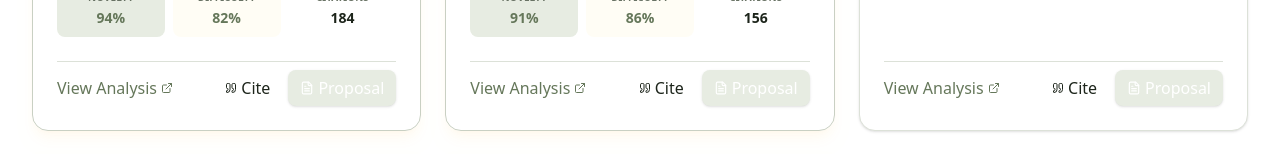
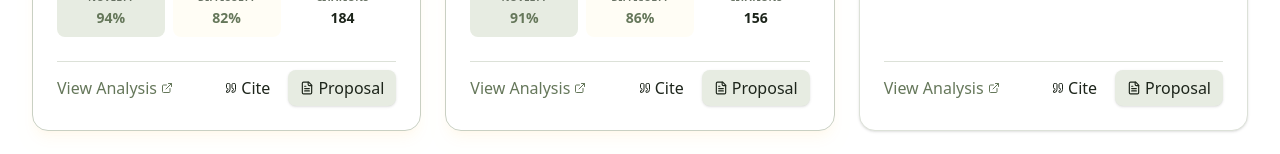
Before and after one commit to nur12islam/Thesis-Verse, a React (Vite) app: page /api/search in a window 1280 px wide. Shown: the part 2805-2959 px from the top of the page. Built offline with nearby package versions, Linux system fonts and the light colour scheme; no server answers.

Commit message:
fix light theme text contrast

```diff
--- a/src/index.css
+++ b/src/index.css
@@ -87,6 +87,11 @@ h1, h2, h3, h4 { color: var(--tv-heading); }
 .dark [class*="text-slate-"] { color: var(--tv-text) !important; }
 .dark [class*="text-slate-400"], .dark [class*="text-slate-500"] { color: var(--tv-muted) !important; }
 
+/* Legacy components frequently use white text on colored cards. In light mode those cards are
+   intentionally flattened to pale sage, so white text would disappear. */
+:root:not(.dark) .text-white { color: var(--tv-text) !important; }
+:root:not(.dark) [class*="text-white/"] { color: var(--tv-text) !important; }
+
 /* Landing page specifically. This keeps the existing React functionality while replacing the visual language. */
 main > .space-y-16 > section:first-child {
   background: var(--tv-surface) !important;
```
